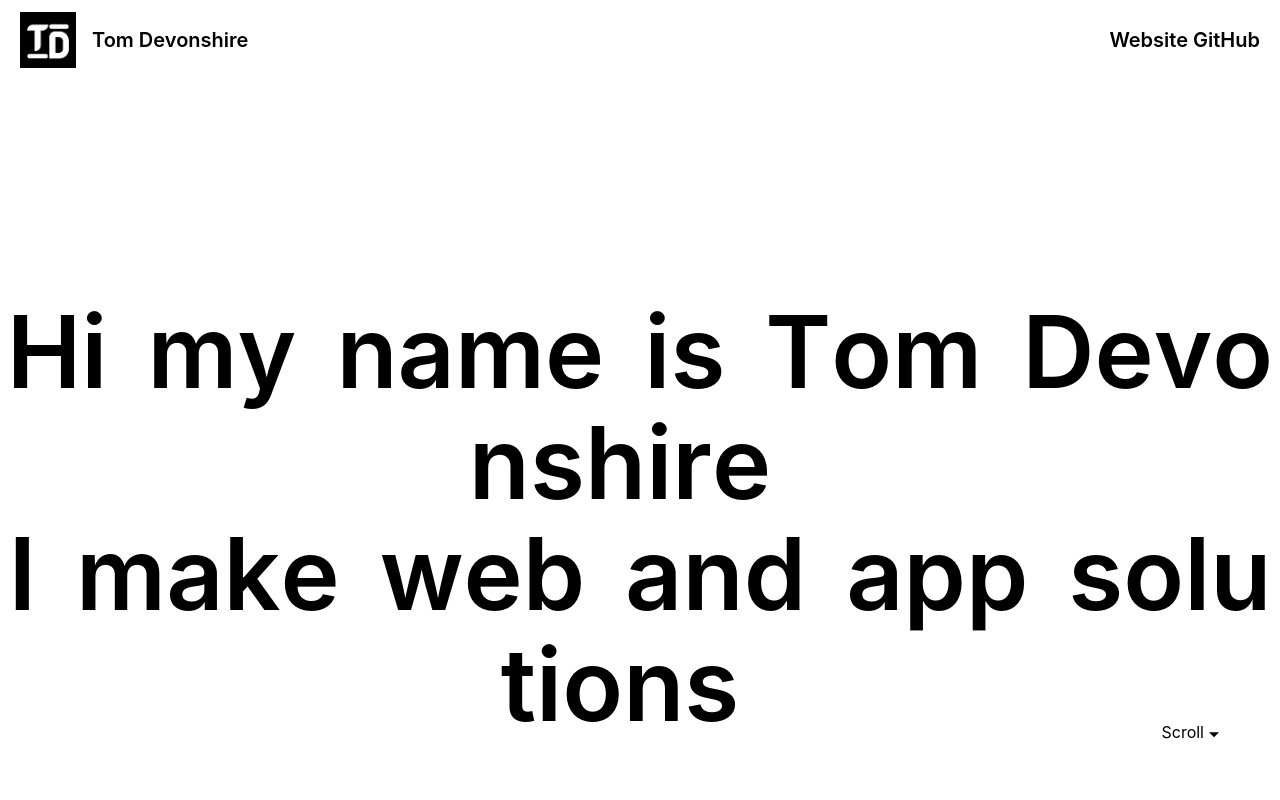
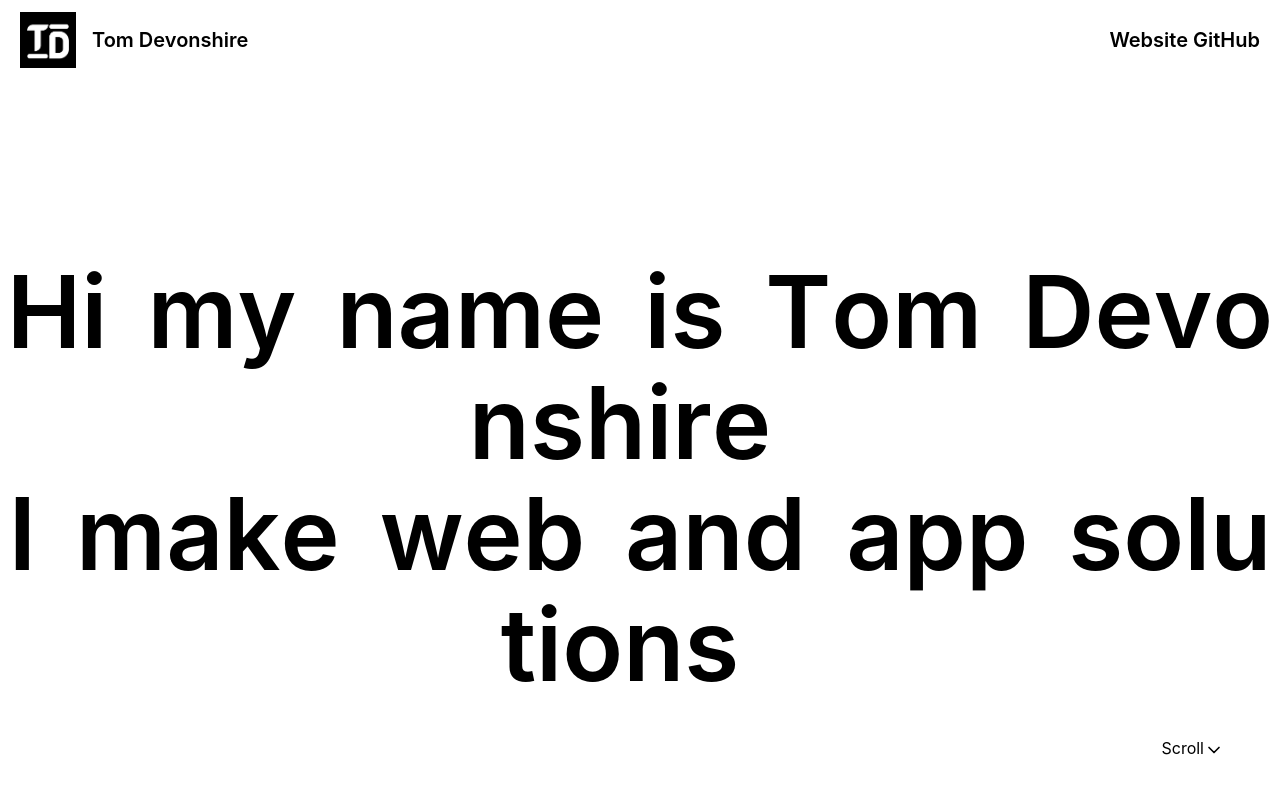
Before and after one commit to tom1dev/portfolio, a React (Vite) app: page / in a window 1280 px wide. Shown: the top 800 px of the page. Built offline with nearby package versions, Linux system fonts and the light colour scheme.

Commit message:
updated main page header to not colide with scroll bar

```diff
--- a/src/components/intro/LetterCollision.tsx
+++ b/src/components/intro/LetterCollision.tsx
@@ -48,7 +48,7 @@ export function LetterCollision() {
   return (
     <div ref={ref} className="overflow-hidden z-10 scroll-smooth">
       {/* layout for two lines + sub-sentence */}
-      <div className="-mt-40 mb-36 flex h-screen items-center flex-col justify-end lg:mb-24">
+      <div className="-mt-50 mb-36 flex h-screen items-center flex-col justify-end lg:mb-24">
         {lines.map((line, i) => {
           const words = line.split(" ");
           let count = 1;
--- a/src/components/intro/ScrollSign.tsx
+++ b/src/components/intro/ScrollSign.tsx
@@ -1,4 +1,5 @@
 import { useEffect, useState } from "react";
+import { LuChevronDown } from "react-icons/lu";
 
 function ScrollSign() {
   const [show, setShow] = useState(true);
@@ -18,7 +19,7 @@ function ScrollSign() {
   return (
     <>
       {show && (
-        <div className="fixed bottom-8 right-8 p-6 bg-white text-black">
+        <div className="fixed bottom-4 right-8 p-6 bg-white text-black">
           <a
             href="/"
             onClick={(e) => {
@@ -28,14 +29,7 @@ function ScrollSign() {
             className="flex flex-row hover:text-gray-600 transition-colors duration-400"
             >
             Scroll
-            <svg
-              xmlns="http://www.w3.org/2000/svg"
-              viewBox="0 0 24 24"
-              fill="currentColor"
-              className="w-5 h-5 self-end"
-            >
-              <path d="M12 16l-6-6h12z" />
-            </svg>
+            <LuChevronDown className="h-5 w-5 shrink-0 self-end" aria-hidden="true" />
           </a>
         </div>
       )}
```
